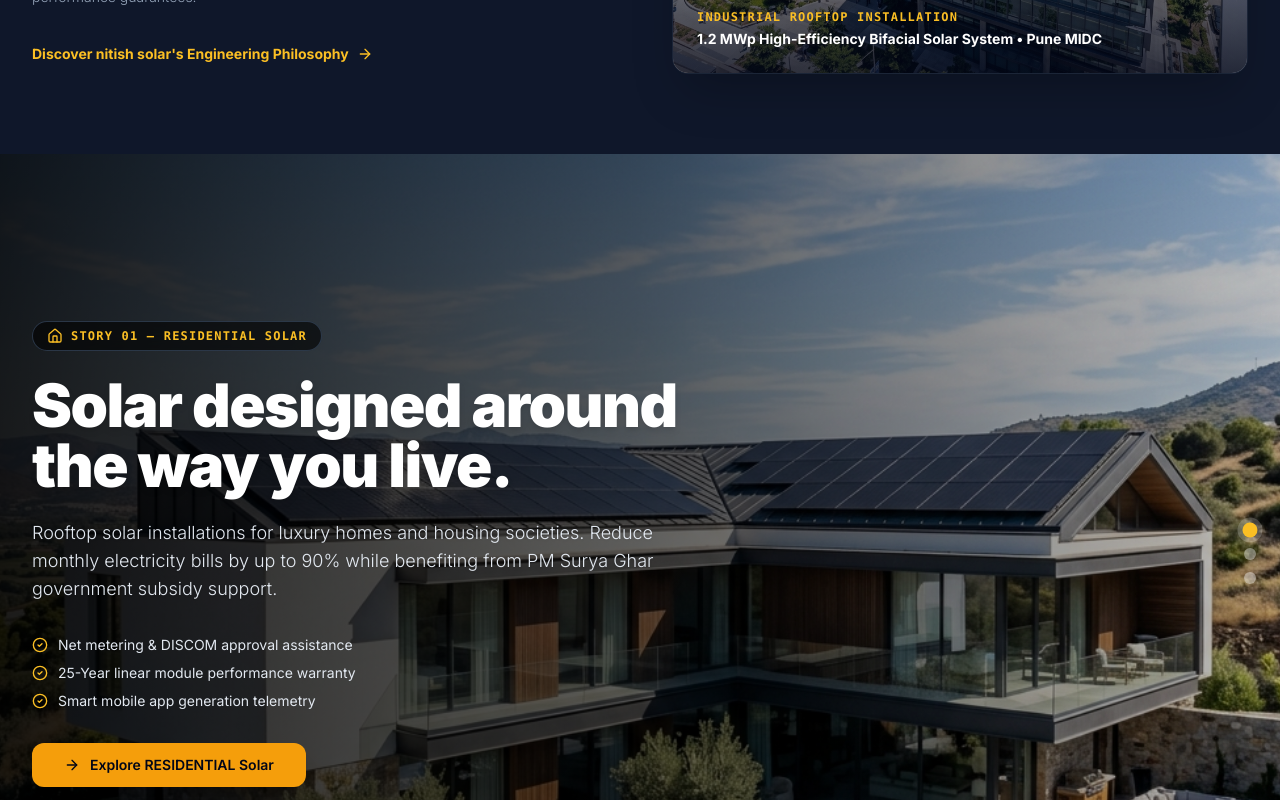
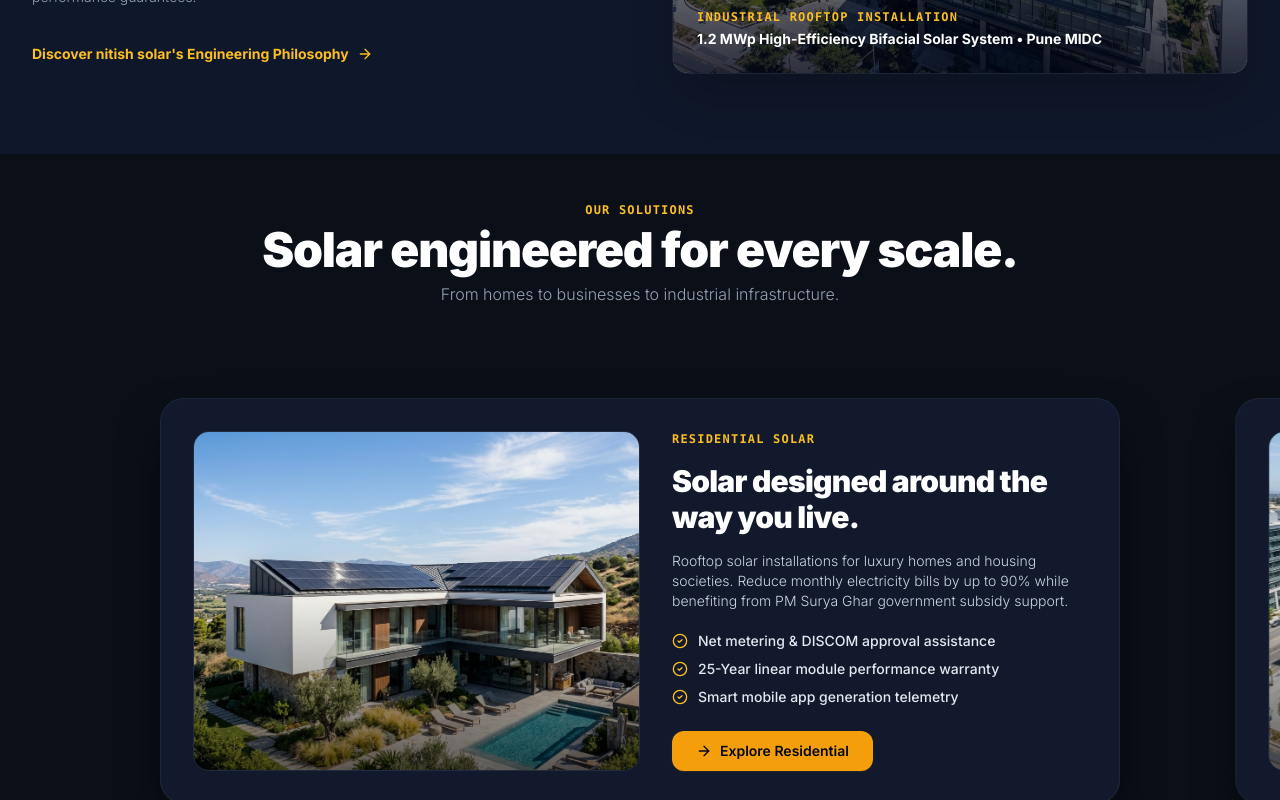
Before and after one commit to ABhi20427/nitish-solar-erp, a Next.js app: page / in a window 1280 px wide. Shown: the part 1240-2040 px from the top of the page. Built offline with nearby package versions, Linux system fonts and the light colour scheme.

Commit message:
feat: redesign homepage Solutions section with horizontal scroll conveyor and update Navbar navigation

```diff
--- a/src/app/(public)/page.tsx
+++ b/src/app/(public)/page.tsx
@@ -46,6 +46,7 @@ export default function HomePage() {
 
   // Deterministic Initial Scroll Step States
   const [solutionsStep, setSolutionsStep] = useState(0);
+  const [solutionsProgress, setSolutionsProgress] = useState(0);
   const [projectsStep, setProjectsStep] = useState(0);
   const [impactStep, setImpactStep] = useState(0);
 
@@ -82,7 +83,8 @@ export default function HomePage() {
             const rect = solutionsRef.current.getBoundingClientRect();
             const totalDist = solutionsRef.current.offsetHeight - window.innerHeight;
             if (totalDist > 0) {
-              const progress = Math.max(0, Math.min(0.99, -rect.top / totalDist));
+              const progress = Math.max(0, Math.min(0.999, -rect.top / totalDist));
+              setSolutionsProgress(progress);
               let nextStep = 0;
               if (progress < 0.35) nextStep = 0;
               else if (progress < 0.7) nextStep = 1;
@@ -185,6 +187,7 @@ export default function HomePage() {
       desc: 'Rooftop solar installations for luxury homes and housing societies. Reduce monthly electricity bills by up to 90% while benefiting from PM Surya Ghar government subsidy support.',
       image: '/images/residential_light.png',
       link: '/residential',
+      cta: 'Explore Residential',
       bullets: ['Net metering & DISCOM approval assistance', '25-Year linear module performance warranty', 'Smart mobile app generation telemetry'],
       icon: HomeIcon,
     },
@@ -194,6 +197,7 @@ export default function HomePage() {
       desc: 'Engineered for commercial office buildings, hospitals, hotels, shopping complexes. Slash operational electricity overheads and capitalize on 40% accelerated tax depreciation.',
       image: '/images/industrial_light.png',
       link: '/commercial',
+      cta: 'Explore Commercial',
       bullets: ['40% Accelerated tax depreciation benefit', 'Non-penetrative ballast mounting structures', 'High financial return on investment (IRR)'],
       icon: Building2,
     },
@@ -203,6 +207,7 @@ export default function HomePage() {
       desc: 'For factories, manufacturing plants, cold storage units, megawatt solar farms. High-power bifacial N-type TOPCon modules engineered for heavy 24/7 industrial loads.',
       image: '/images/hero_light.png',
       link: '/industrial',
+      cta: 'Explore Industrial',
       bullets: ['11kV / 33kV HT grid synchronization', 'High-power bifacial solar modules', 'Open access & captive power procurement'],
       icon: Factory,
     },
@@ -356,57 +361,88 @@ export default function HomePage() {
         </div>
       </section>
 
-      {/* 3. SECTION 3 — SOLAR SOLUTIONS (COMPACT PINNED CINEMATIC STORYTELLING) */}
-      <section ref={solutionsRef} className="relative w-full h-[180vh] bg-[#0B0F17] snap-major-scene">
-        <div className="sticky top-0 h-screen h-[100svh] w-full overflow-hidden flex items-center justify-center">
-          {/* Background Images Crossfade */}
-          <div className="absolute inset-0 z-0">
-            {SOLUTIONS_STORIES.map((story, idx) => (
+      {/* 3. SECTION 3 — SOLAR SOLUTIONS (PINNED HORIZONTAL CONVEYOR CARDS) */}
+      <section ref={solutionsRef} className="hidden md:block relative w-full h-[260vh] bg-[#0B0F17] snap-major-scene">
+        <div className="sticky top-0 h-screen h-[100svh] w-full overflow-hidden flex flex-col justify-between py-6 lg:py-8">
+          {/* Section Heading */}
+          <div className="max-w-7xl mx-auto px-4 sm:px-6 lg:px-8 text-center space-y-2 relative z-30 pt-2 lg:pt-4">
+            <span className="text-xs font-mono font-bold uppercase tracking-widest text-amber-400 block">
+              OUR SOLUTIONS
+            </span>
+            <h2 className="text-3xl sm:text-4xl lg:text-5xl font-black text-white tracking-tight">
+              Solar engineered for every scale.
+            </h2>
+            <p className="text-slate-400 text-sm sm:text-base font-light max-w-xl mx-auto">
+              From homes to businesses to industrial infrastructure.
+            </p>
+          </div>
+
+          {/* Cards Viewport Container */}
+          <div className="relative w-full flex-1 flex items-center justify-center overflow-hidden my-auto">
+            {SOLUTIONS_STORIES.map((story, idx) => {
+              // Compute continuous relative position for card idx
+              // When solutionsProgress = 0, idx 0 is at 0 (center), idx 1 is at 1 (right), idx 2 is at 2 (far right)
+              const relPos = idx - solutionsProgress * 2;
+
+              let opacity = 1;
+              let scale = 1;
+              let brightness = 1;
+
+              if (relPos < 0) {
+                // Moving Left towards / off left edge: opacity 1 -> 0.7 (at -0.5) -> 0.35 (at -1.0) -> 0 (at -1.8)
+                opacity = Math.max(0, Math.min(1, 1 + relPos * 0.55));
+                // Scale: 1 -> 0.96 -> 0.92
+                scale = Math.max(0.88, 1 + relPos * 0.05);
+                brightness = Math.max(0.6, 1 + relPos * 0.25);
+              } else if (relPos > 1.2) {
+                opacity = Math.max(0, Math.min(1, 1 - (relPos - 1.2) * 0.8));
+              }
+
+              // Active/central card has highest z-index
+              const zIndex = 30 - Math.round(Math.abs(relPos) * 6);
+
+              return (
                 <div
                   key={story.type}
-                className={`absolute inset-0 transition-opacity duration-700 ease-out ${solutionsStep === idx ? 'opacity-100 z-10' : 'opacity-0 z-0'
-                  }`}
+                  className="absolute left-1/2 top-1/2 transition-all duration-150 ease-out w-[90vw] max-w-[960px]"
+                  style={{
+                    transform: `translate(-50%, -50%) translateX(${relPos * 84}vw) scale(${scale})`,
+                    opacity,
+                    zIndex,
+                    filter: `brightness(${brightness})`,
+                  }}
                 >
+                  <div className="bg-[#131B2E]/95 backdrop-blur-xl border border-slate-800/90 rounded-3xl p-6 lg:p-8 shadow-2xl shadow-black/80 flex flex-col md:flex-row items-center gap-6 lg:gap-8 group">
+                    {/* LEFT SIDE — PHOTO */}
+                    <div className="w-full md:w-5/12 lg:w-1/2 aspect-[4/3] md:h-[300px] lg:h-[340px] relative rounded-2xl overflow-hidden shrink-0 border border-slate-700/50 shadow-inner">
                       <Image
                         src={story.image}
                         alt={story.heading}
                         fill
-                  sizes="100vw"
-                  className="object-cover object-center filter brightness-75 scale-105 transition-transform duration-700"
+                        sizes="(max-width: 1024px) 50vw, 45vw"
+                        className="object-cover group-hover:scale-105 transition-transform duration-700 filter brightness-95 saturate-105"
                       />
-                <div className="absolute inset-0 bg-gradient-to-r from-black/85 via-black/50 to-transparent" />
-              </div>
-            ))}
+                      <div className="absolute inset-0 bg-gradient-to-t from-black/60 via-transparent to-transparent" />
                     </div>
 
-          {/* Sticky Foreground Content Story Overlay */}
-          <div className="max-w-7xl mx-auto px-4 sm:px-6 lg:px-8 relative z-20 w-full">
-            {SOLUTIONS_STORIES.map((story, idx) => {
-              const Icon = story.icon;
-              const isActive = solutionsStep === idx;
-              return (
-                <div
-                  key={story.type}
-                  className={`transition-all duration-700 ease-out max-w-2xl space-y-6 ${isActive ? 'opacity-100 translate-y-0 relative' : 'opacity-0 translate-y-6 absolute pointer-events-none'
-                    }`}
-                >
-                  <div className="inline-flex items-center gap-2 px-3.5 py-1.5 rounded-full bg-black/60 backdrop-blur-md border border-slate-700/80 text-amber-400 text-xs font-mono font-bold uppercase tracking-widest">
-                    <Icon className="w-4 h-4" />
-                    <span>Story 0{idx + 1} — {story.type}</span>
-                  </div>
+                    {/* RIGHT SIDE — CONTENT */}
+                    <div className="w-full md:w-7/12 lg:w-1/2 space-y-4 text-left">
+                      <span className="text-xs font-mono font-bold uppercase tracking-widest text-amber-400 block">
+                        {story.type}
+                      </span>
 
-                  <h2 className="text-3xl sm:text-5xl lg:text-6xl font-black text-white tracking-tight leading-tight drop-shadow-md">
+                      <h3 className="text-2xl lg:text-3xl font-black text-white tracking-tight leading-snug">
                         {story.heading}
-                  </h2>
+                      </h3>
 
-                  <p className="text-slate-200 text-sm sm:text-lg font-light leading-relaxed drop-shadow-sm">
+                      <p className="text-slate-300 text-xs lg:text-sm font-light leading-relaxed">
                         {story.desc}
                       </p>
 
-                  <ul className="space-y-2 text-xs sm:text-sm text-slate-200 pt-2">
+                      <ul className="space-y-2 pt-1">
                         {story.bullets.map((b) => (
-                      <li key={b} className="flex items-center gap-2.5">
-                        <CheckCircle2 className="w-4 h-4 text-amber-400 shrink-0" />
+                          <li key={b} className="flex items-start gap-2.5 text-xs lg:text-sm text-slate-200 font-medium">
+                            <CheckCircle2 className="w-4 h-4 text-amber-400 shrink-0 mt-0.5" />
                             <span>{b}</span>
                           </li>
                         ))}
@@ -416,31 +452,107 @@ export default function HomePage() {
                         <Link href={story.link}>
                           <Button
                             variant="accent"
-                        size="lg"
-                        className="bg-amber-500 hover:bg-amber-400 text-slate-950 font-bold px-8 py-3 rounded-xl text-sm shadow-xl transition-all border-0"
-                        icon={<ArrowRight className="w-4 h-4" />}
+                            size="sm"
+                            className="bg-amber-500 hover:bg-amber-400 text-slate-950 font-bold px-6 py-2.5 rounded-xl text-xs lg:text-sm border-0 shadow-lg shadow-amber-500/10 flex items-center gap-2 group/btn"
+                            icon={<ArrowRight className="w-4 h-4 group-hover/btn:translate-x-1 transition-transform" />}
                           >
-                        Explore {story.type.split(' ')[0]} Solar
+                            {story.cta}
                           </Button>
                         </Link>
                       </div>
                     </div>
+                  </div>
+                </div>
               );
             })}
+          </div>
 
-            {/* Story Navigation Indicator Dots */}
-            <div className="absolute right-6 top-1/2 -translate-y-1/2 flex flex-col gap-3 z-30">
+          {/* Section Card Dots Indicator */}
+          <div className="flex justify-center items-center gap-3 relative z-30 pb-2 lg:pb-4">
             {SOLUTIONS_STORIES.map((_, idx) => (
               <button
                 key={idx}
-                  onClick={() => setSolutionsStep(idx)}
-                  className={`w-3 h-3 rounded-full transition-all duration-300 ${solutionsStep === idx ? 'bg-amber-400 scale-125 ring-4 ring-white/20' : 'bg-white/40 hover:bg-white/70'
+                onClick={() => {
+                  if (solutionsRef.current) {
+                    const totalDist = solutionsRef.current.offsetHeight - window.innerHeight;
+                    const targetProgress = idx / 2;
+                    const targetScrollTop = solutionsRef.current.offsetTop + targetProgress * totalDist;
+                    window.scrollTo({ top: targetScrollTop, behavior: 'smooth' });
+                  }
+                }}
+                className={`h-2.5 rounded-full transition-all duration-300 ${
+                  solutionsStep === idx ? 'w-8 bg-amber-400' : 'w-2.5 bg-slate-700 hover:bg-slate-500'
                 }`}
-                  title={`Go to Story ${idx + 1}`}
+                title={`Go to Card ${idx + 1}`}
               />
             ))}
           </div>
         </div>
+      </section>
+
+      {/* Mobile: Clean Vertically Readable Card Stack */}
+      <section className="block md:hidden py-16 bg-[#0B0F17] px-4 space-y-8 border-t border-slate-800/80">
+        <div className="text-center space-y-2 mb-8">
+          <span className="text-xs font-mono font-bold uppercase tracking-widest text-amber-400 block">
+            OUR SOLUTIONS
+          </span>
+          <h2 className="text-2xl font-black text-white tracking-tight">
+            Solar engineered for every scale.
+          </h2>
+          <p className="text-slate-400 text-xs font-light max-w-sm mx-auto">
+            From homes to businesses to industrial infrastructure.
+          </p>
+        </div>
+
+        <div className="space-y-6">
+          {SOLUTIONS_STORIES.map((story) => (
+            <div
+              key={story.type}
+              className="bg-[#131B2E] border border-slate-800 rounded-2xl p-5 shadow-xl space-y-4"
+            >
+              <div className="w-full aspect-[16/10] relative rounded-xl overflow-hidden border border-slate-700/50">
+                <Image
+                  src={story.image}
+                  alt={story.heading}
+                  fill
+                  sizes="100vw"
+                  className="object-cover filter brightness-95"
+                />
+              </div>
+
+              <div className="space-y-3">
+                <span className="text-[11px] font-mono font-bold uppercase tracking-widest text-amber-400 block">
+                  {story.type}
+                </span>
+                <h3 className="text-xl font-black text-white tracking-tight leading-snug">
+                  {story.heading}
+                </h3>
+                <p className="text-slate-300 text-xs font-light leading-relaxed">
+                  {story.desc}
+                </p>
+                <ul className="space-y-2 pt-1">
+                  {story.bullets.map((b) => (
+                    <li key={b} className="flex items-start gap-2 text-xs text-slate-200 font-medium">
+                      <CheckCircle2 className="w-3.5 h-3.5 text-amber-400 shrink-0 mt-0.5" />
+                      <span>{b}</span>
+                    </li>
+                  ))}
+                </ul>
+                <div className="pt-2">
+                  <Link href={story.link}>
+                    <Button
+                      variant="accent"
+                      size="sm"
+                      className="w-full bg-amber-500 hover:bg-amber-400 text-slate-950 font-bold px-4 py-2.5 rounded-xl text-xs border-0 flex items-center justify-center gap-2"
+                      icon={<ArrowRight className="w-4 h-4" />}
+                    >
+                      {story.cta}
+                    </Button>
+                  </Link>
+                </div>
+              </div>
+            </div>
+          ))}
         </div>
       </section>
 
--- a/src/components/public/navbar.tsx
+++ b/src/components/public/navbar.tsx
@@ -33,9 +33,6 @@ export function PublicNavbar({
     { label: 'Home', href: '/' },
     { label: 'About', href: '/about' },
     { label: 'Solutions', href: '/solutions' },
-    { label: 'Residential', href: '/residential' },
-    { label: 'Commercial', href: '/commercial' },
-    { label: 'Industrial', href: '/industrial' },
     { label: 'Calculator', href: '/calculator' },
     { label: 'Contact', href: '/contact' },
   ];
```
Lines whose indentation alone changed are shown as unchanged.
